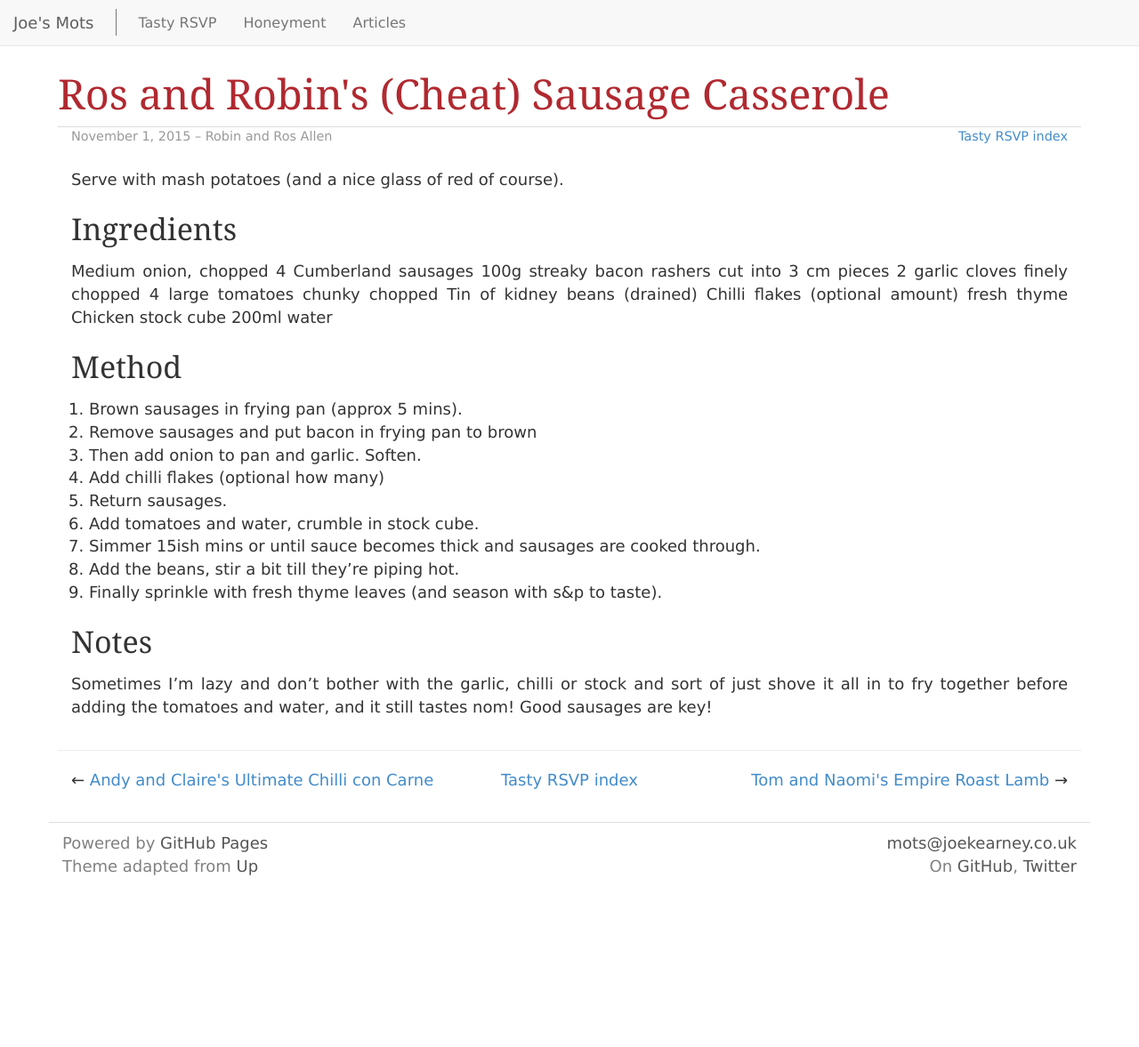
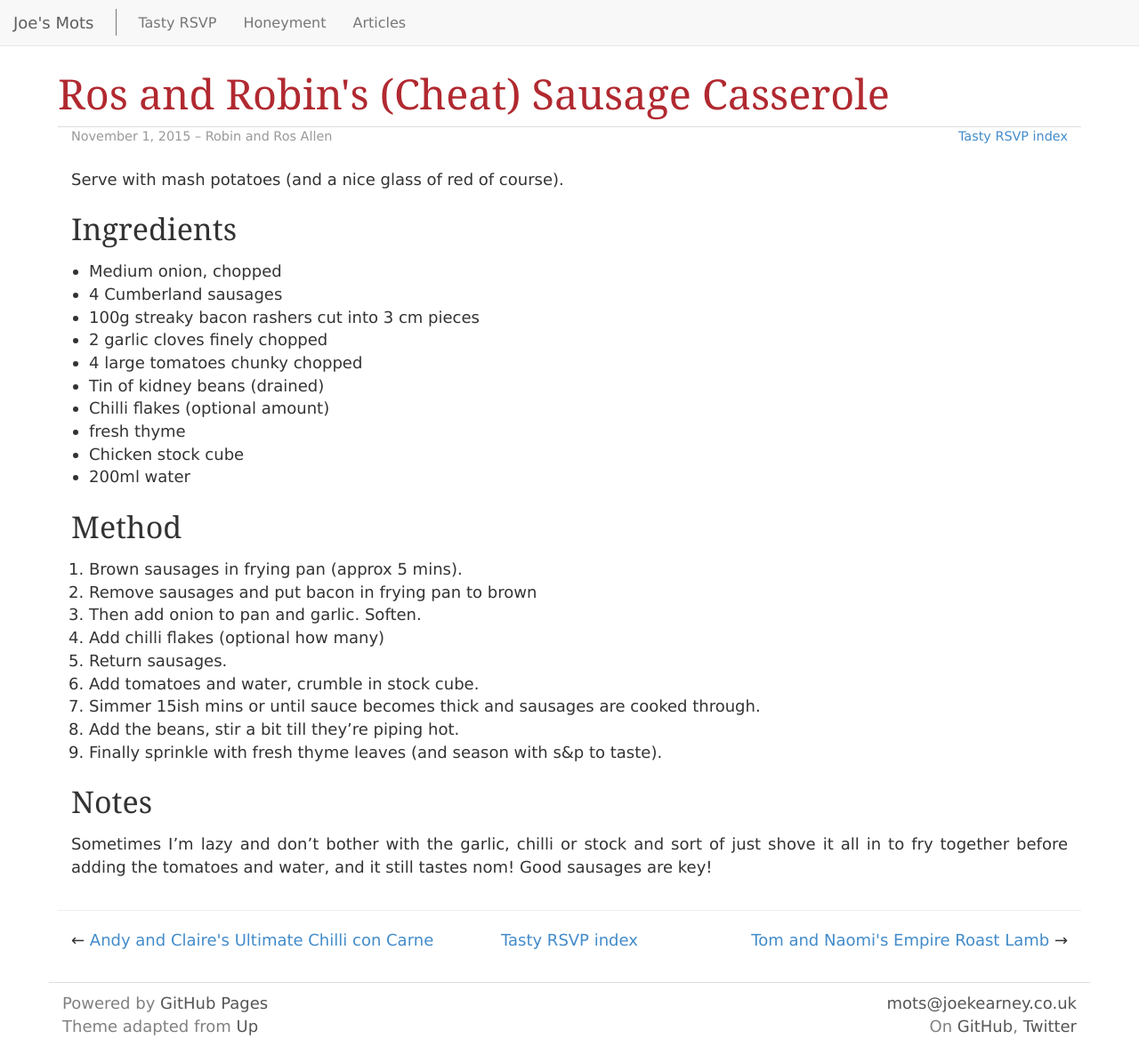
Before and after one commit to joekearney/joekearney.github.io, a Jekyll site: the page built from _posts/recipes/2015-11-01-robin-and-ros-cheat-sausage-casserole.md, in a window 1280 px wide and 1177 px high. Shown: the whole window at 89% size. Built offline with Jekyll 4.4.1, drawn with Linux system fonts in a browser that asks for light colours; some web fonts are replaced.

Commit message:
formatting

```diff
--- a/_posts/recipes/2015-11-01-robin-and-ros-cheat-sausage-casserole.md
+++ b/_posts/recipes/2015-11-01-robin-and-ros-cheat-sausage-casserole.md
@@ -17,16 +17,16 @@ Serve with mash potatoes (and a nice glass of red of course).
 
 ## Ingredients
 
-Medium onion, chopped
-4 Cumberland sausages
-100g streaky bacon rashers cut into 3 cm pieces
-2 garlic cloves finely chopped
-4 large tomatoes chunky chopped
-Tin of kidney beans (drained)
-Chilli flakes (optional amount)
-fresh thyme
-Chicken stock cube
-200ml water
+* Medium onion, chopped
+* 4 Cumberland sausages
+* 100g streaky bacon rashers cut into 3 cm pieces
+* 2 garlic cloves finely chopped
+* 4 large tomatoes chunky chopped
+* Tin of kidney beans (drained)
+* Chilli flakes (optional amount)
+* fresh thyme
+* Chicken stock cube
+* 200ml water
 
 ## Method
 1. Brown sausages in frying pan (approx 5 mins).
```
